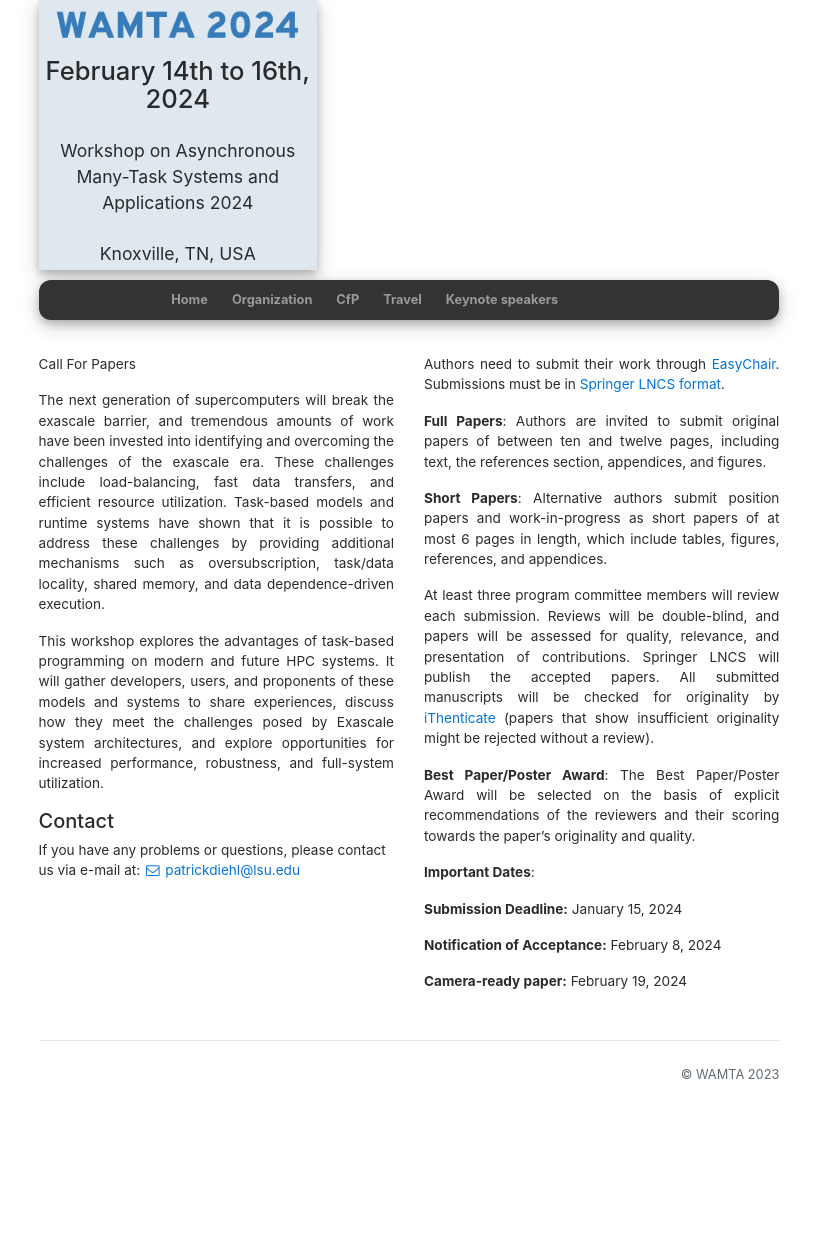
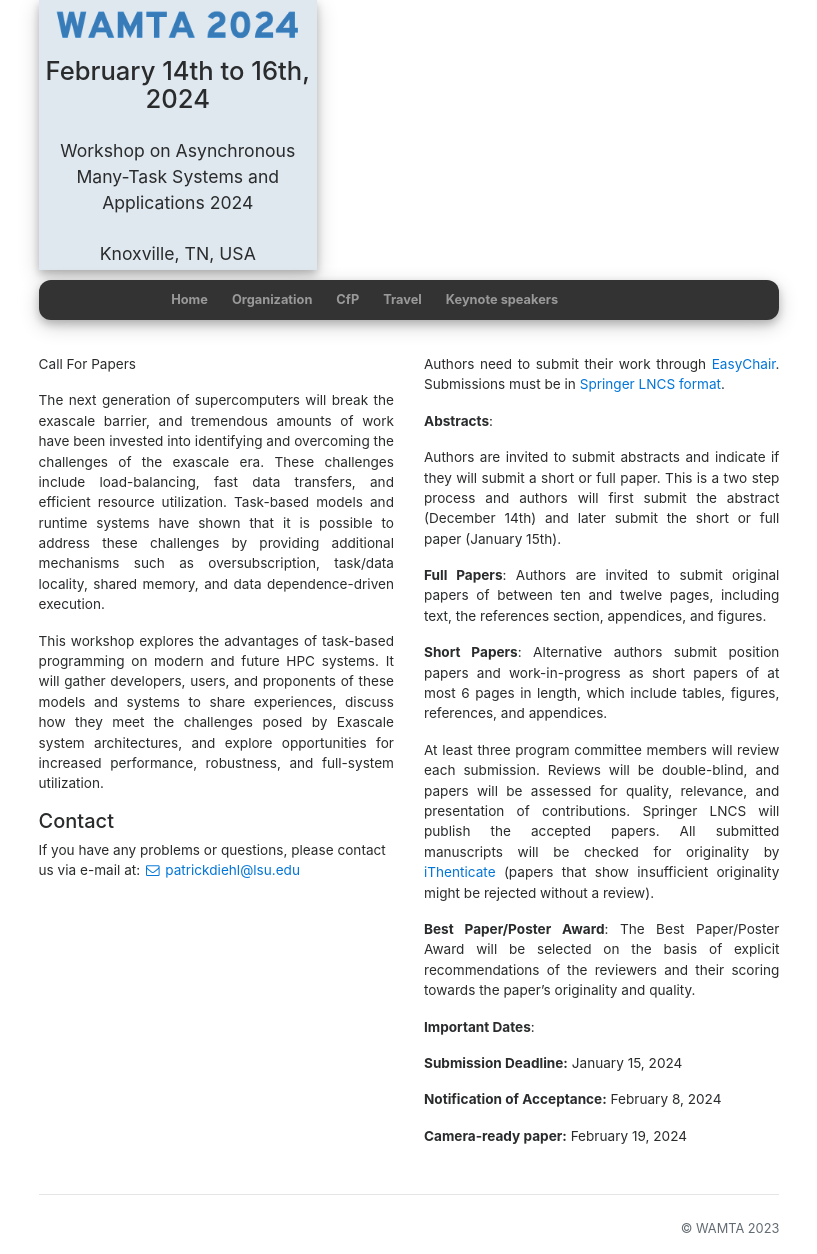
Before and after one commit to wamta26/WAMTA26.github.io, a Jekyll site: the page built from cfp.md, in a window 1280 px wide. Shown: the whole page, without its empty margins (231-1048 px from the left). Built offline with Jekyll 4.4.1, drawn with Linux system fonts in a browser that asks for light colours; nearby versions of some CDN libraries; before the commit the page ends 1100 px from its top, so only the background shows below that.

Commit message:
Update cfp

```diff
--- a/cfp.md
+++ b/cfp.md
@@ -20,6 +20,10 @@ This workshop explores the advantages of task-based programming on modern and fu
 <div class="col-sm-12 col-xs-12 col-md-6 col-lg-6 col-xl-6 conference-text text-justify" markdown="1">
 
 Authors need to submit their work through [EasyChair](https://easychair.org/conferences/?conf=wamta23). Submissions must be in [Springer LNCS format](https://www.springer.com/gp/computer-science/lncs/conference-proceedings-guidelines).
+
+**Abstracts**:
+
+Authors are invited to submit abstracts and indicate if they will submit a short or full paper. This is a two step process and authors will first submit the abstract (December 14th) and later submit the short or full paper (January 15th).
 
 **Full Papers**:
 Authors are invited to submit original papers of between ten and twelve pages, including text, the references section, appendices, and figures.
```
